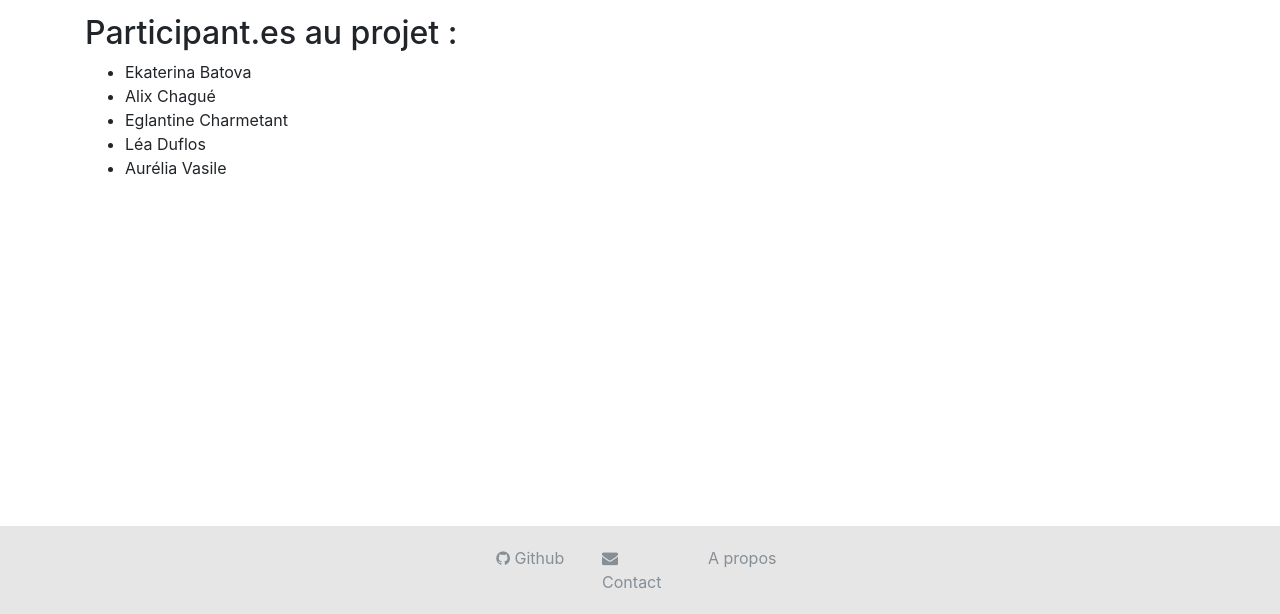
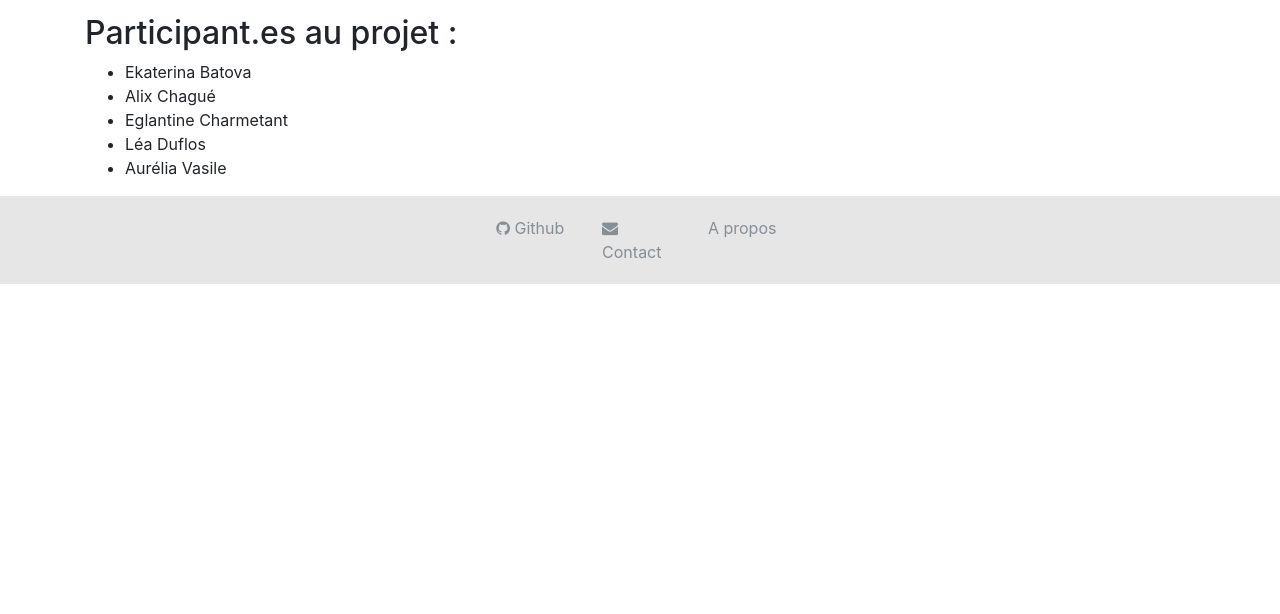
Before and after one commit to Chartes-TNAH/dico-proso, a Flask app: page /a-propos in a window 1280 px wide. Shown: the part 186-800 px from the top of the page. Run offline with Flask 2, Linux system fonts and the light colour scheme; some libraries are stand-ins or nearby versions.

Commit message:
suppression fixed-bottom dans le fichier conteneur

```diff
--- a/hoozhoo/templates/conteneur.html
+++ b/hoozhoo/templates/conteneur.html
@@ -57,7 +57,7 @@
 	        	</div>
 
 	        </div>
-        <footer class="footer container-fluid-expand fixed-bottom" style="background-color: #e6e6e6; padding: 20px">
+        <footer class="footer container-fluid-expand" style="background-color: #e6e6e6; padding: 20px">
         	<div class="row justify-content-md-center">
                 	<div class="col col-1"><a href="https://github.com/Chartes-TNAH/dico-proso" class="text-secondary">  <i class="fa fa-github"></i> Github</a></div>
                 	<div class="col col-1"><a href="#" class="text-secondary">  <i class="fa fa-envelope"></i> Contact</a></div>
```
